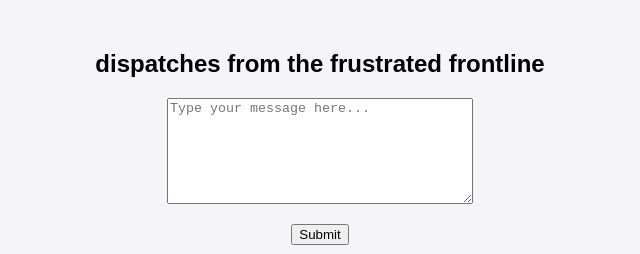
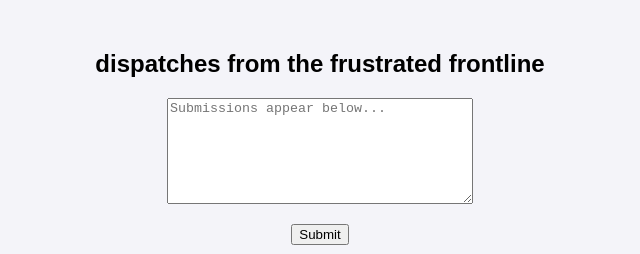
Before and after one commit to lancasterlsa/dispatches, a plain HTML site: page index.html in a window 1280 px wide. Shown: the top 254 px of the page, 320-960 px from the left. Drawn offline with Linux system fonts and the light colour scheme.

Commit message:
Update index.html

```diff
--- a/index.html
+++ b/index.html
@@ -9,7 +9,7 @@
 <body>
     <div class="container">
         <h2>dispatches from the frustrated frontline</h2>
-        <textarea id="textInput" placeholder="Type your message here..."></textarea>
+        <textarea id="textInput" placeholder="Submissions appear below..."></textarea>
         <button onclick="submitEntry()">Submit</button>
         <div class="display-container" id="displayContainer"></div>
     </div>
```
